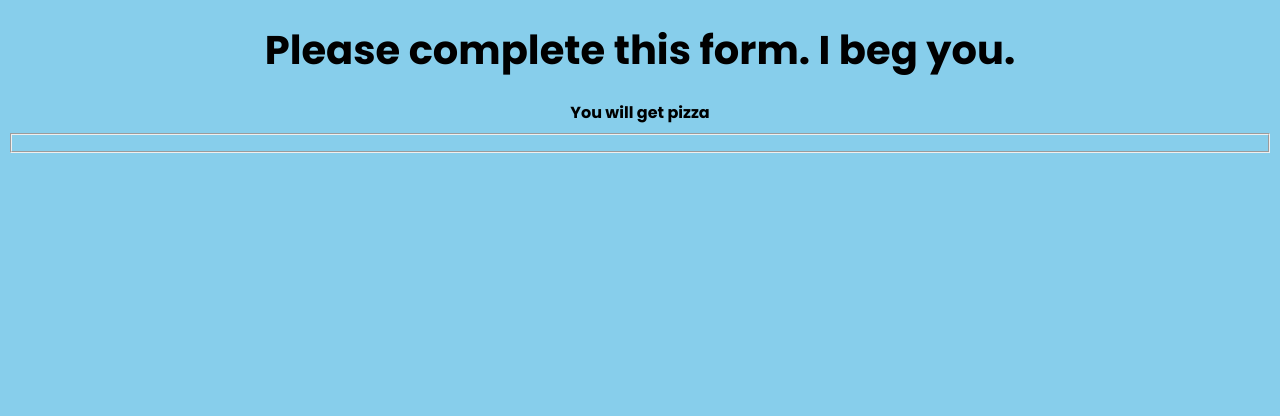
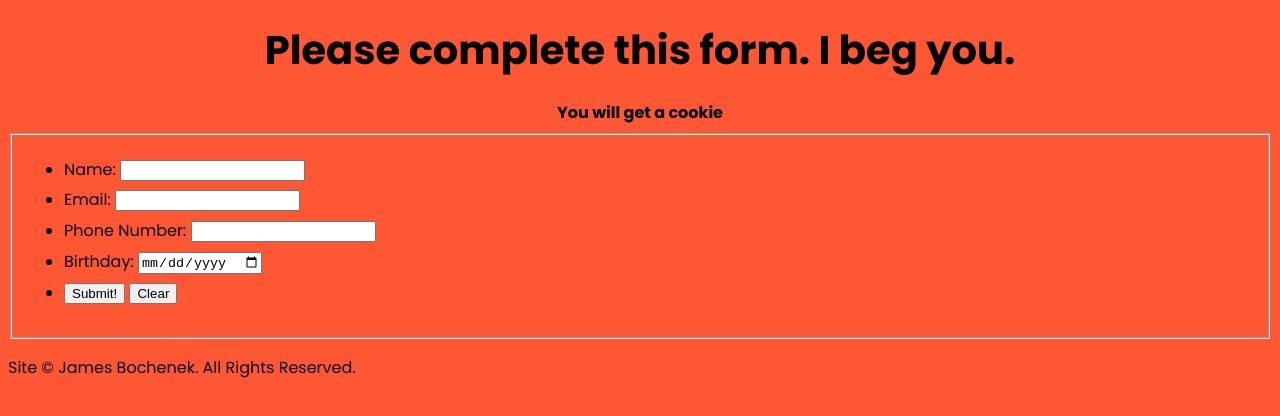
Before and after one commit to jmsbochenek/Lab-2, a plain HTML site: page index.html in a window 1280 px wide. Drawn offline with Linux system fonts and the light colour scheme; files that its build step writes are made by us from their sources.

Commit message:
Add files via upload

```diff
--- a/index.html
+++ b/index.html
@@ -5,11 +5,42 @@
     <meta name="viewport"
     content="width=device-width,initial-scale=1.0,shrink-to-fit=none" />
     <meta charset="utf-8" />
-    <link rel="stylesheet" href="assets/resets.css"/>
-    <link rel="stylesheet" href="assets/screen.css"/>
+    <link rel="stylesheet" href="resets.css"/>
+    <link rel="stylesheet" href="screen.css"/>
   </head>
   <body>
     <h1>Please complete this form. I beg you.</h1>
-    <h2>You will get pizza</h2>
+    <h2>You will get a cookie</h2>
     <form method="get" autocomplete="on" action="#null">
       <fieldset>
+        <div id="wrap">
+          <ul class="data">
+            <li>
+              <label for="full_name">Name:</label>
+              <input id="full_name" type="text" name="full_name">
+            </li>
+            <li>
+              <label for="email">Email:</label>
+              <input id="email" type="text" name="email">
+            </li>
+            <li>
+              <label for="phone">Phone Number:</label>
+              <input id="phone" type="text" name="phone">
+            </li>
+            <li>
+              <label for="birthday">Birthday:</label>
+              <input id="birthday" type="date" name="birthday">
+            </li>
+            <li id="submit_button">
+              <input type="submit" value="Submit!">
+              <input type="reset" value="Clear">
+            </li>
+          </ul>
+        </div>
+      </fieldset>
+    </form>
+    <footer id="footer">
+      <p>Site © James Bochenek. All Rights Reserved.</p>
+    </footer>
+  </body>
+</html>
--- a/screen.css
+++ b/screen.css
@@ -1,8 +1,9 @@
+
 @import url("https://fonts.googleapis.com/css2?family=Poppins:ital,wght@0,400;0,700;1,400&display=swap");
 
 html {
   font-family: Poppins, "Hoefler Text", Georgia, "Times New Roman", Times, Roman, serif;
-  background: #87CEEB;
+  background: #FF5733;
   font-size: 1.125em;
 }
 
```
